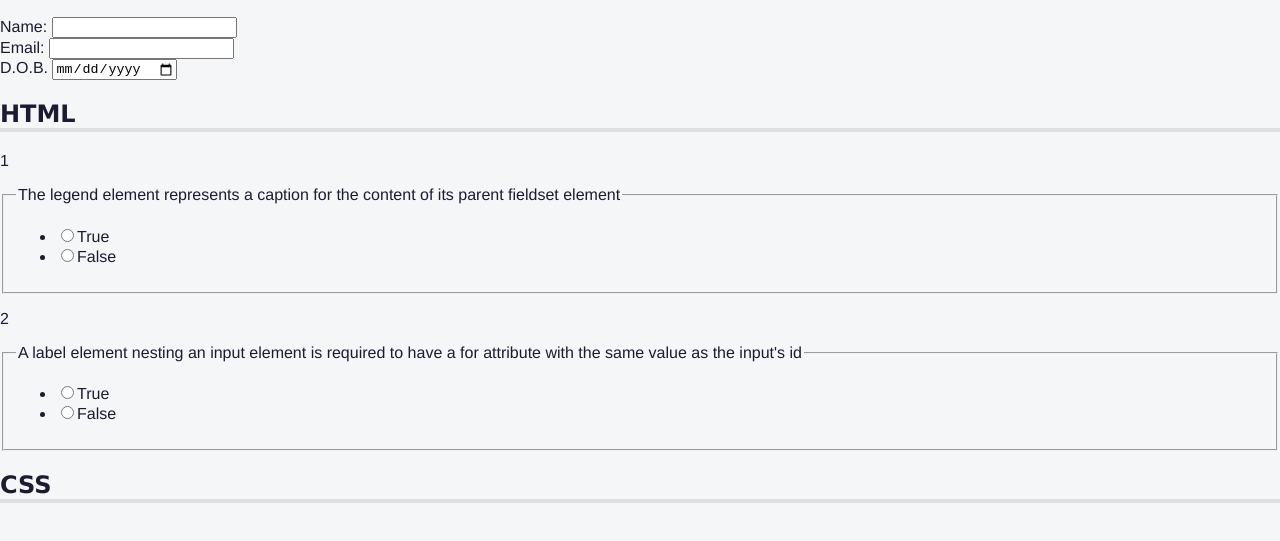
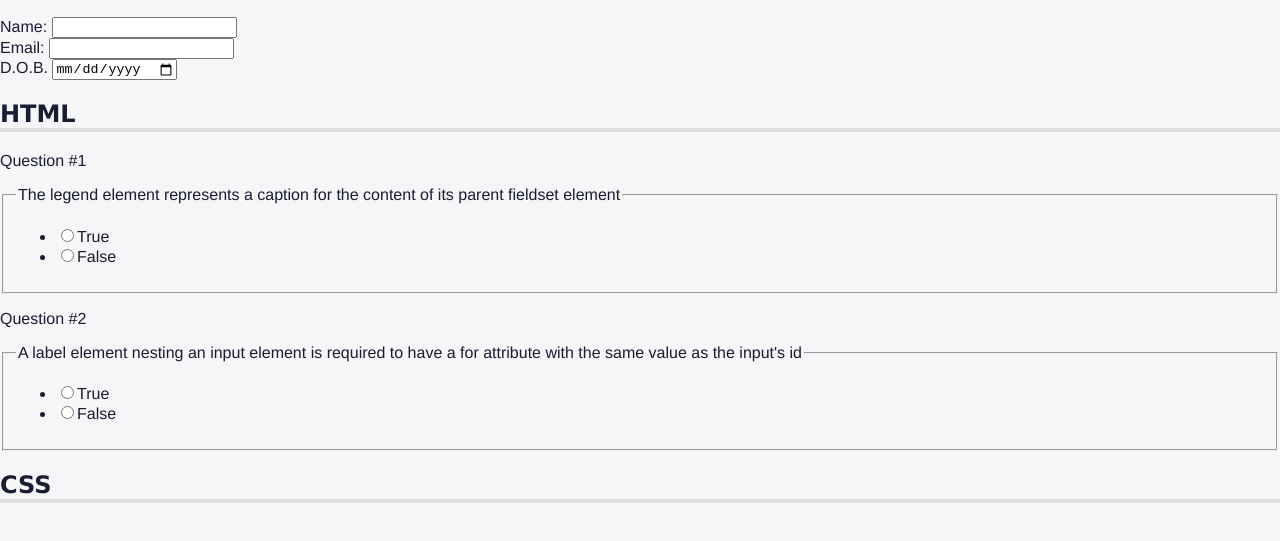
Before and after one commit to adelinesoares/building-a-quiz, a plain HTML site: page index.html in a window 1280 px wide. Shown: the part 105-646 px from the top of the page. Drawn offline with Linux system fonts and the light colour scheme.

Commit message:
created a p  pseudo-selector

```diff
--- a/styles.css
+++ b/styles.css
@@ -55,3 +55,7 @@ h2 {
   white-space: nowrap;
   border: 0;
 }
+
+p::before{
+  content: "Question #";
+}
```
